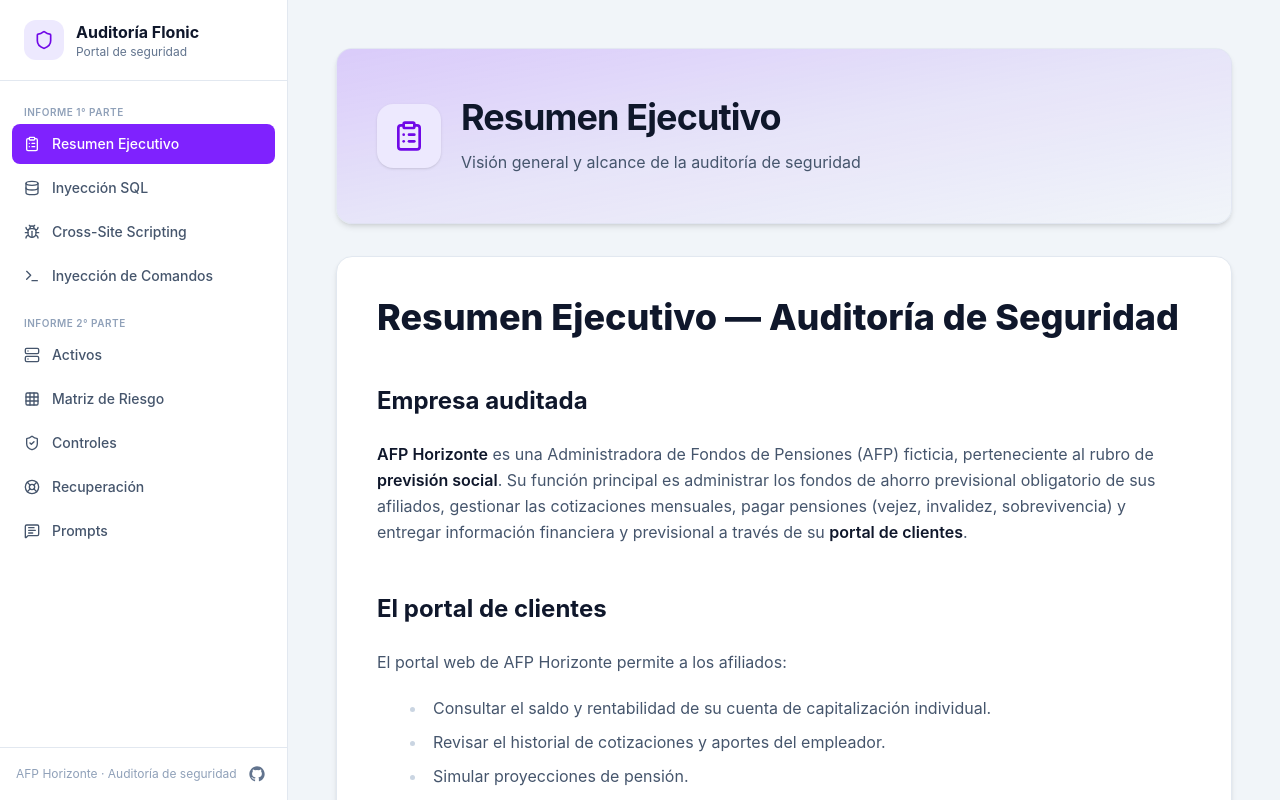
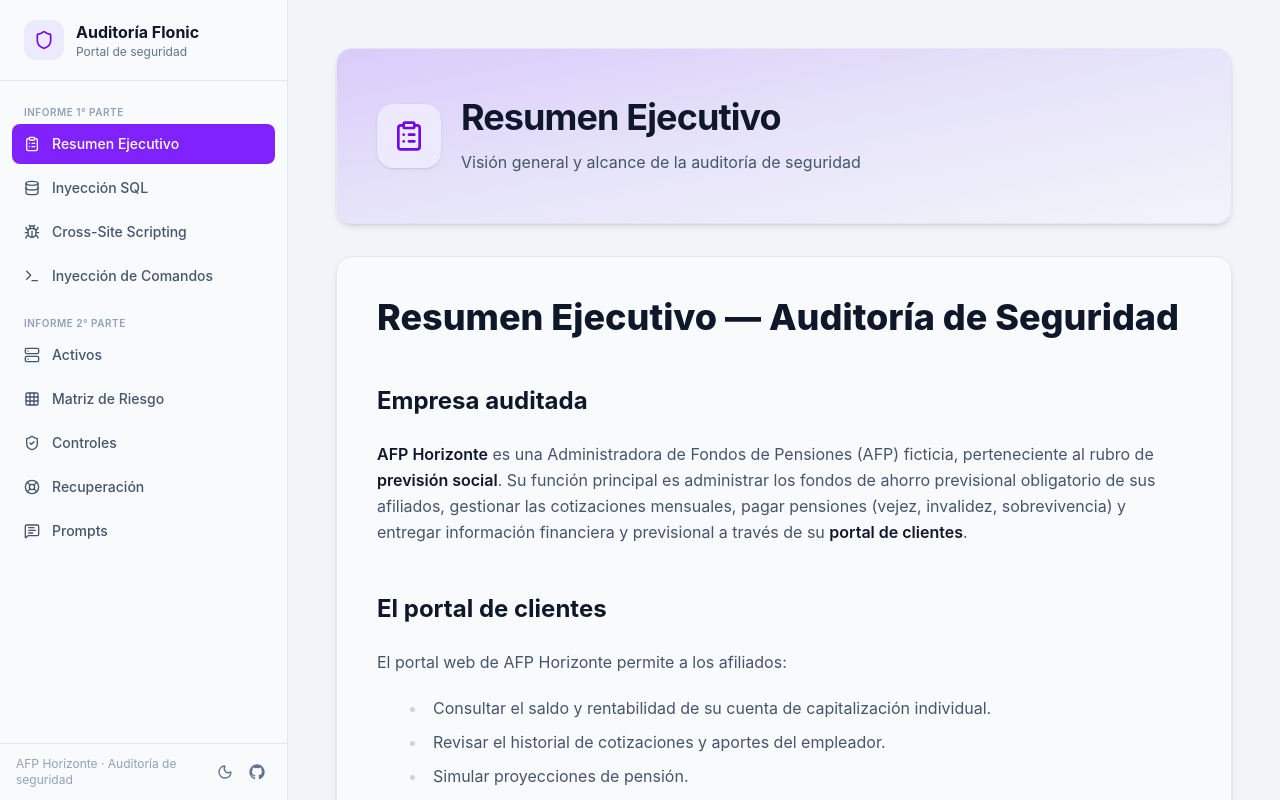
Before and after one commit to nicofloresm1-cell/auditoria_flonic, a React (Vite) app: page / in a window 1280 px wide. Shown: the top 800 px of the page. Built offline with nearby package versions, Linux system fonts and the light colour scheme.

Commit message:
se agrego icono para modo nocturno/dia

```diff
--- a/src/components/layout/Navigation.jsx
+++ b/src/components/layout/Navigation.jsx
@@ -2,7 +2,7 @@ import { useState } from "react";
 import { ACCENT_STYLES, PAGES } from "../../config/pages";
 import PageIcon from "../shared/PageIcon";
 import { Menu, Shield, X } from "lucide-react";
-
+import ThemeToggle from "./ThemeToggle";
 
 
 function GithubIcon({ className }) {
@@ -59,7 +59,7 @@ export default function Navigation({ activePageId, onNavigate }) {
 
   return (
     <>
-      <div className="sticky top-0 z-40 flex items-center justify-between border-b border-slate-200 bg-white/95 px-4 py-3 shadow-sm backdrop-blur-md dark:border-slate-700 dark:bg-slate-900/95 lg:hidden">
+      <div className="sticky top-0 z-40 flex items-center justify-between border-b border-slate-200 bg-white50/95 px-4 py-3 shadow-sm backdrop-blur-md dark:border-slate-700 dark:bg-slate-900/95 lg:hidden">
         <div className="flex items-center gap-2">
           <Shield
             className="h-5 w-5 text-violet-600 dark:text-violet-400"
@@ -95,7 +95,7 @@ export default function Navigation({ activePageId, onNavigate }) {
       )}
 
       <aside
-        className={`fixed inset-y-0 left-0 z-50 flex w-72 flex-col border-r border-slate-200 bg-white shadow-xl transition-transform duration-300 dark:border-slate-700 dark:bg-slate-900 lg:sticky lg:top-0 lg:h-screen lg:translate-x-0 lg:shadow-none ${
+        className={`fixed inset-y-0 left-0 z-50 flex w-72 flex-col border-r border-slate-200 bg-slate-50 shadow-xl transition-transform duration-300 dark:border-slate-700 dark:bg-slate-900 lg:sticky lg:top-0 lg:h-screen lg:translate-x-0 lg:shadow-none ${
           mobileOpen ? "translate-x-0" : "-translate-x-full"
         }`}
       >
@@ -128,9 +128,10 @@ export default function Navigation({ activePageId, onNavigate }) {
             <p className="text-left text-xs text-slate-400 dark:text-slate-500">
               AFP Horizonte · Auditoría de seguridad
             </p>
-
+            <div className="flex items-center gap-1">
+              <ThemeToggle />
               <a
-              href="https://github.com/nicofloresm1-cell "
+                href="https://github.com/nicofloresm1-cell"
                 target="_blank"
                 rel="noopener noreferrer"
                 className="flex items-center gap-1.5 rounded-lg p-1.5 text-slate-500 transition-colors hover:bg-slate-100 hover:text-slate-900 dark:text-slate-400 dark:hover:bg-slate-800 dark:hover:text-white"
@@ -139,6 +140,7 @@ export default function Navigation({ activePageId, onNavigate }) {
                 <GithubIcon className="h-4 w-4" aria-hidden="true" />
               </a>
             </div>
+          </div>
         </footer>
       </aside>
     </>
--- /dev/null
+++ b/src/components/layout/ThemeToggle.jsx
@@ -0,0 +1,33 @@
+import { Moon, Sun } from "lucide-react";
+import { useEffect, useState } from "react";
+
+export default function ThemeToggle() {
+  const [isDark, setIsDark] = useState(() => {
+    if (typeof window === "undefined") return false;
+    const stored = localStorage.getItem("theme");
+    if (stored) return stored === "dark";
+    return window.matchMedia("(prefers-color-scheme: dark)").matches;
+  });
+
+  useEffect(() => {
+    const root = document.documentElement;
+    if (isDark) {
+      root.classList.add("dark");
+      localStorage.setItem("theme", "dark");
+    } else {
+      root.classList.remove("dark");
+      localStorage.setItem("theme", "light");
+    }
+  }, [isDark]);
+
+  return (
+    <button
+      type="button"
+      onClick={() => setIsDark((prev) => !prev)}
+      className="flex items-center gap-1.5 rounded-lg p-1.5 text-slate-500 transition-colors hover:bg-slate-100 hover:text-slate-900 dark:text-slate-400 dark:hover:bg-slate-800 dark:hover:text-white"
+      aria-label={isDark ? "Cambiar a modo claro" : "Cambiar a modo oscuro"}
+    >
+      {isDark ? <Sun className="h-4 w-4" aria-hidden="true" /> : <Moon className="h-4 w-4" aria-hidden="true" />}
+    </button>
+  );
+}
--- a/src/components/shared/MarkdownLanding.jsx
+++ b/src/components/shared/MarkdownLanding.jsx
@@ -28,7 +28,7 @@ export default function MarkdownLanding({ pageId, title, subtitle, accent, conte
         </div>
       </header>
 
-      <section className="mt-8 rounded-2xl border border-slate-200 bg-white p-6 shadow-md sm:p-10 dark:border-slate-700 dark:bg-slate-800/90">
+      <section className="mt-8 rounded-2xl border border-slate-200 bg-slate-50 p-6 shadow-md sm:p-10 dark:border-slate-700 dark:bg-slate-800/90">
         {isEmpty ? (
           <div className="flex flex-col items-center justify-center py-20 text-center">
             <div className={`mb-5 flex h-16 w-16 items-center justify-center rounded-2xl ${styles.icon}`}>
--- a/src/index.css
+++ b/src/index.css
@@ -3,6 +3,8 @@
 
 @source "../index.html";
 @source "../src/**/*.{js,jsx}";
+
+@custom-variant dark (&:where(.dark, .dark *));
 
 @layer base {
   *,
```
Lines whose indentation alone changed are shown as unchanged.
